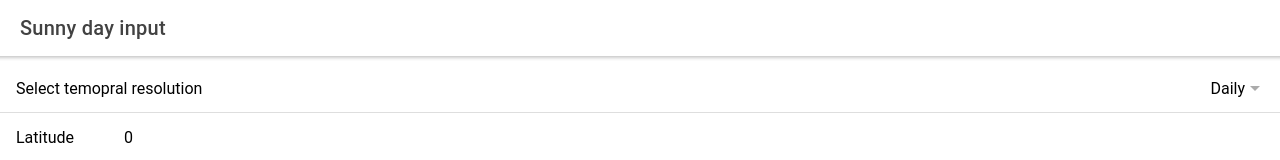
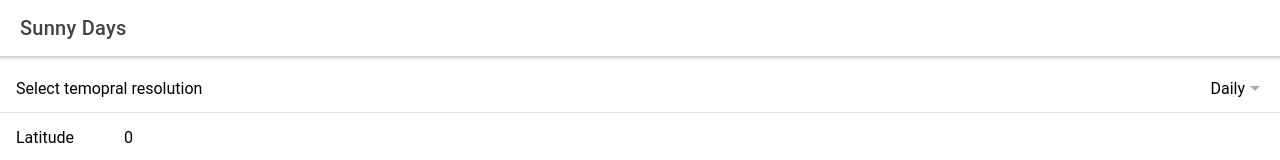
Before and after one commit to josephsleiman16/sunny-days, a React (Create React App) app in the folder sunny-days/: page /tab1 in a window 1280 px wide. Shown: the top 160 px of the page. Built offline with nearby package versions, Linux system fonts and the light colour scheme; no server answers.

Commit message:
Sunny Days title

```diff
--- a/sunny-days/src/pages/Tab1.js
+++ b/sunny-days/src/pages/Tab1.js
@@ -77,7 +77,7 @@ const Tab1 = () => {
     <IonPage>
       <IonHeader>
         <IonToolbar>
-          <IonTitle>Sunny day input</IonTitle>
+          <IonTitle>Sunny Days</IonTitle>
         </IonToolbar>
       </IonHeader>
       <IonContent fullscreen>
@@ -94,6 +94,7 @@ const Tab1 = () => {
               <IonSelectOption value="monthly">Monthly & Annual</IonSelectOption>
             </IonSelect>
           </IonItem>
+
 
           <IonItem>
             <IonLabel position="fixed">Latitude</IonLabel>
```
